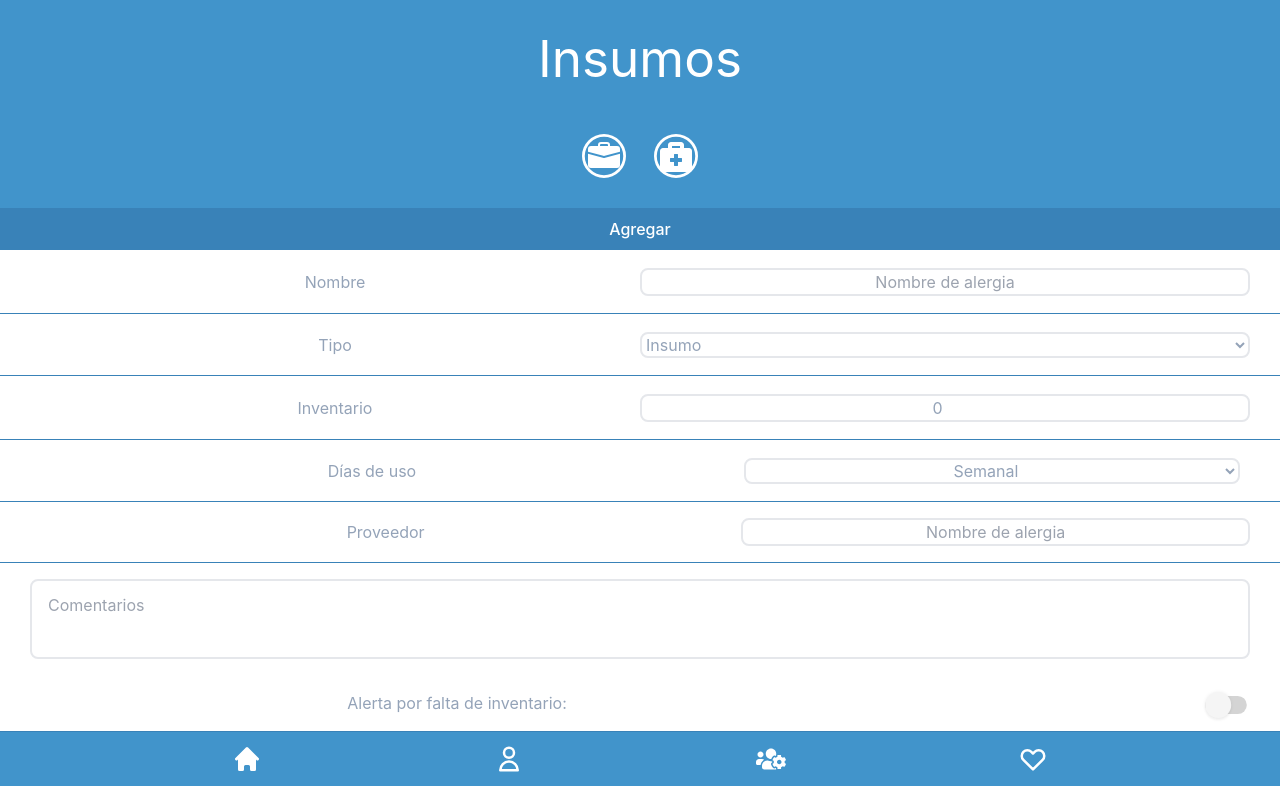
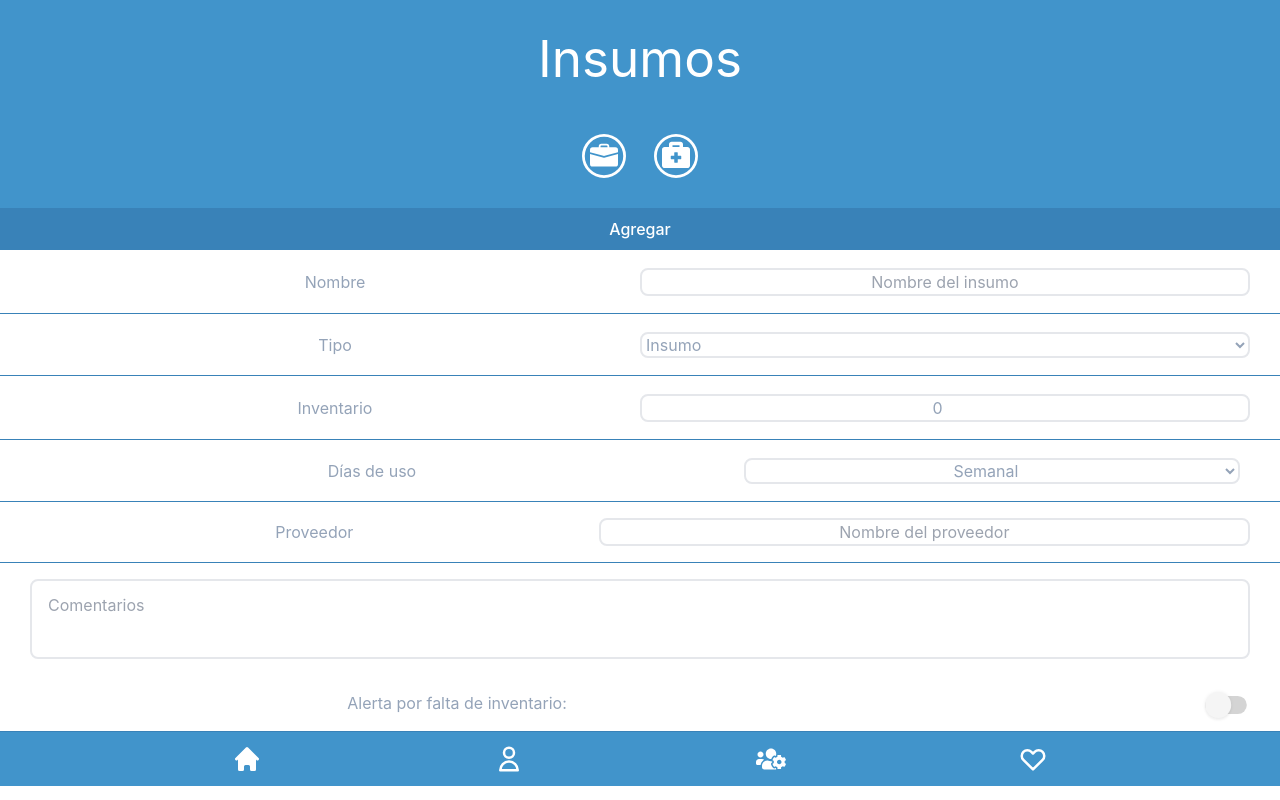
Before and after one commit to ArrascaetaFedericoIgnacio/SANVA-Proyect, a React (Vite) app in the folder client/: page /nuevoInsumo in a window 1280 px wide. Built offline with nearby package versions, Linux system fonts and the light colour scheme.

Commit message:
Little style corrections

```diff
--- a/client/src/components/SuppliesForm.jsx
+++ b/client/src/components/SuppliesForm.jsx
@@ -33,12 +33,12 @@ const SuppliesForm = () => {
   const validateFields = (values) => {
     const errors = {}
 
-    // validate allergieNname
+    // validate name
     if (!values.name) {
       errors.name = 'El nombre del insumo es obligatorio'
       //       errors.name = 'El nombre del servicio es obligatorio'
     }
-    // verify vaccine
+    // verify type
     if (!values.type) {
       errors.type = 'El tipo es obligatorio'
     }
@@ -46,7 +46,7 @@ const SuppliesForm = () => {
     if (!values.inventory) {
       errors.inventory = 'El inventario es obligatorio'
     }
-    // verify vaccineFrequency
+    // verify dailySupply
     if (!values.dailySupply) {
       errors.dailySupply = 'Los insumos por día son obligatorios'
     }
@@ -65,13 +65,13 @@ const SuppliesForm = () => {
             <Link to="/serviceslist">
                 <div>
                 <BsCircle className="w-11 h-11"/>
-                <BsBriefcaseFill className="w-8 h-8 absolute -translate-y-[38px] translate-x-[6px]"/>
+                <BsBriefcaseFill className="w-7 h-7 absolute -translate-y-[36px] translate-x-[8px]"/>
                 </div>
             </Link>
             {/* <Link to="/AllergiesForm"> */}
                 <div>
                 <BsCircle className="w-11 h-11"/>
-                <FaBriefcaseMedical className="w-8 h-8 absolute -translate-y-[38px] translate-x-[6px]"/>
+                <FaBriefcaseMedical className="w-7 h-7 absolute -translate-y-[38px] translate-x-[8px]"/>
                 {/* <BiPlusMedical className="w-3 h-3 absolute text-black -translate-y-6 translate-x-5"/> */}
                 </div>
             {/* </Link> */}
@@ -105,7 +105,7 @@ const SuppliesForm = () => {
                         <div className="border-b-[1.8px] border-[#3982b8]">
                         <div className="w-screen bg-white text-slate-400 py-[17.5px] flex justify-between px-[30px] items-center">
                         <label className="w-[50%]">Nombre </label>
-                        <input type="text" className="bg-white w-[50%] text-center rounded-lg outline-none border-2 focus:border-sky-600 transition duration-200" placeholder="Nombre de alergia" {...field}></input>
+                        <input type="text" className="bg-white w-[50%] text-center rounded-lg outline-none border-2 focus:border-sky-600 transition duration-200" placeholder="Nombre del insumo" {...field}></input>
                         {meta.touched && meta.error && (
                             <div className='pt-2 text-red-600 font-semibold'>
                             {meta.error}
@@ -186,7 +186,7 @@ const SuppliesForm = () => {
                         <div className="border-b-[1.8px] border-[#3982b8]">
                         <div className="w-screen bg-white text-slate-400 py-[16px] flex justify-between px-[30px] items-center">
                         <label className="w-[70%]">Proveedor </label>
-                        <input type="text" className="bg-white w-[50%] text-center rounded-lg outline-none border-2 focus:border-sky-600 transition duration-200" placeholder="Nombre de alergia" {...field}></input>
+                        <input type="text" className="bg-white w-[80%] text-center rounded-lg outline-none border-2 focus:border-sky-600 transition duration-200" placeholder="Nombre del proveedor" {...field}></input>
                             {meta.touched && meta.error && (
                             <div className='pt-2 text-red-600 font-semibold'>
                             {meta.error}
```
